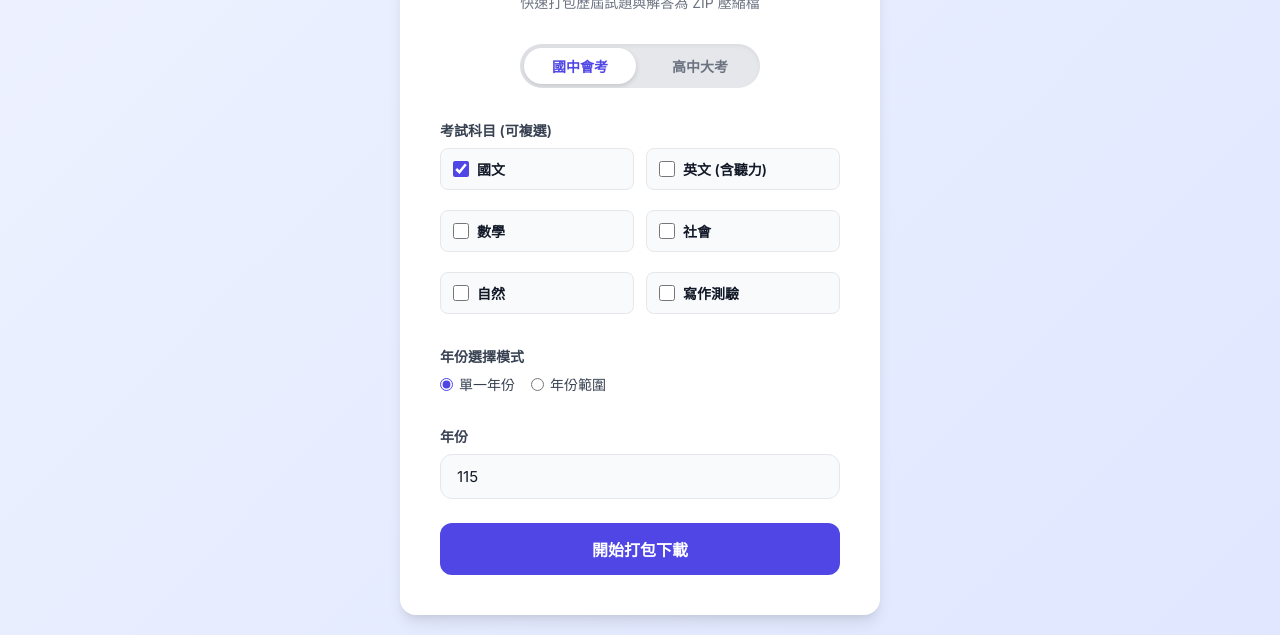
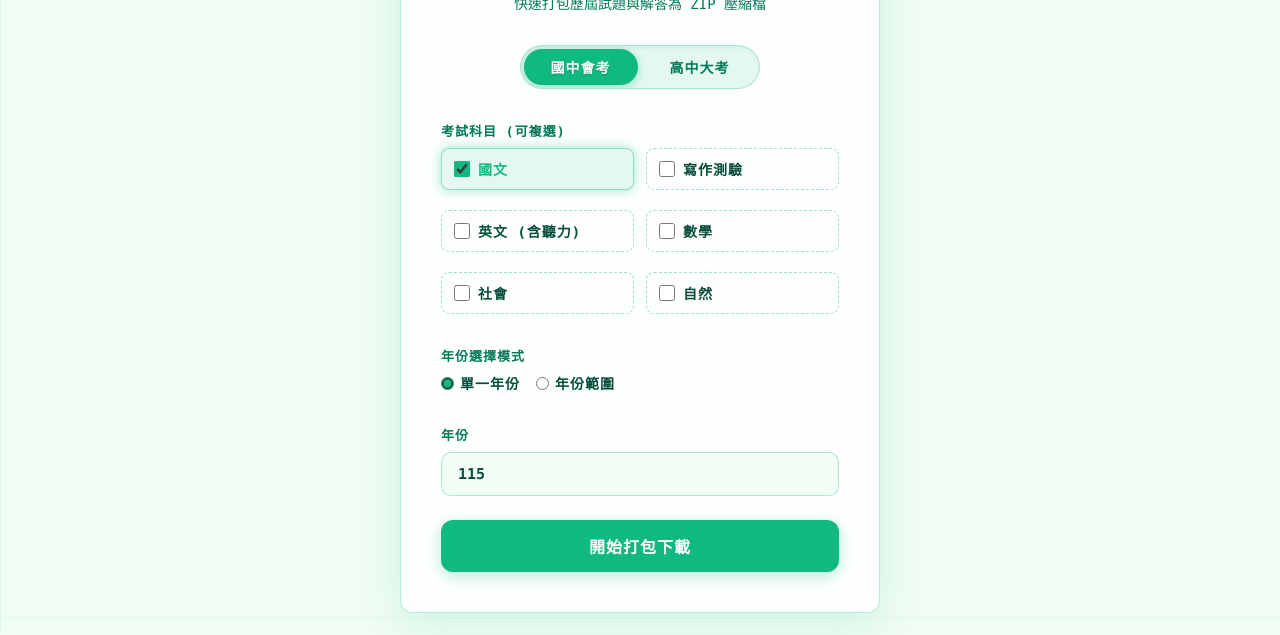
Before and after one commit to dondonjain/gsat-downloader, a plain HTML site: page index.html in a window 1280 px wide. Shown: the part 183-818 px from the top of the page. Drawn offline with nearby package versions, Linux system fonts and the light colour scheme.

Commit message:
style: Apply Green Tech theme and reorder writing exam subject

```diff
--- a/index.html
+++ b/index.html
@@ -110,11 +110,11 @@
         const subjectsData = {
             '會考': [
                 { value: '國文', label: '國文' },
+                { value: '寫作測驗', label: '寫作測驗' },
                 { value: '英文', label: '英文 (含聽力)' },
                 { value: '數學', label: '數學' },
                 { value: '社會', label: '社會' },
-                { value: '自然', label: '自然' },
-                { value: '寫作測驗', label: '寫作測驗' }
+                { value: '自然', label: '自然' }
             ],
             '學測': [
                 { value: '國文', label: '國文 (含國綜/國寫)' },
--- a/style.css
+++ b/style.css
@@ -1,13 +1,21 @@
 :root {
-    --primary: #4F46E5;
-    --primary-hover: #4338CA;
-    --bg-color: #F3F4F6;
-    --card-bg: #FFFFFF;
-    --text-main: #111827;
-    --text-muted: #6B7280;
-    --border-color: #E5E7EB;
-    --shadow: 0 10px 15px -3px rgba(0, 0, 0, 0.1), 0 4px 6px -2px rgba(0, 0, 0, 0.05);
-    --border-radius: 16px;
+    --bg-color: #f0fdf4;
+    --card-bg: rgba(255, 255, 255, 0.85);
+    --text-primary: #064e3b;
+    --text-secondary: #047857;
+    --sys-green: #10b981;
+    --sys-green-hover: #059669;
+    --divider: rgba(16, 185, 129, 0.2);
+    --shadow-soft: 0 10px 40px rgba(16, 185, 129, 0.15);
+    --focus-ring: 0 0 12px rgba(16, 185, 129, 0.4);
+
+    /* Legacy variable mappings for existing classes */
+    --primary: #10b981;
+    --primary-hover: #059669;
+    --text-main: #064e3b;
+    --text-muted: #047857;
+    --border-color: rgba(16, 185, 129, 0.3);
+    --border-radius: 12px;
     --error: #DC2626;
     --error-bg: #FEF2F2;
 }
@@ -19,14 +27,20 @@
 }
 
 body {
-    font-family: 'Inter', 'Noto Sans TC', sans-serif;
-    background: linear-gradient(135deg, #EEF2FF 0%, #E0E7FF 100%);
+    font-family: "Consolas", "Courier New", "Noto Sans TC", "Microsoft JhengHei", sans-serif;
+    background-color: var(--bg-color);
+    background-image:
+        linear-gradient(rgba(16, 185, 129, 0.08) 1px, transparent 1px),
+        linear-gradient(90deg, rgba(16, 185, 129, 0.08) 1px, transparent 1px);
+    background-size: 30px 30px;
+    background-attachment: fixed;
     min-height: 100vh;
     display: flex;
     justify-content: center;
     align-items: center;
-    color: var(--text-main);
+    color: var(--text-primary);
     padding: 20px;
+    -webkit-font-smoothing: antialiased;
 }
 
 .container {
@@ -34,8 +48,11 @@ body {
     width: 100%;
     max-width: 480px;
     border-radius: var(--border-radius);
-    box-shadow: var(--shadow);
+    box-shadow: var(--shadow-soft);
     padding: 40px;
+    backdrop-filter: blur(12px);
+    -webkit-backdrop-filter: blur(12px);
+    border: 1px solid rgba(16, 185, 129, 0.3);
     transition: transform 0.3s ease;
 }
 
@@ -49,7 +66,7 @@ header {
 }
 
 .logo-box {
-    background: #EEF2FF;
+    background: rgba(16, 185, 129, 0.1);
     color: var(--primary);
     width: 56px;
     height: 56px;
@@ -58,18 +75,23 @@ header {
     justify-content: center;
     align-items: center;
     margin: 0 auto 16px;
+    box-shadow: 0 0 15px rgba(16, 185, 129, 0.3);
+    border: 1px solid rgba(16, 185, 129, 0.4);
 }
 
 h1 {
     font-size: 24px;
     font-weight: 700;
     margin-bottom: 8px;
-    color: var(--text-main);
+    color: var(--text-primary);
+    text-shadow: 0 0 10px rgba(16, 185, 129, 0.4);
+    letter-spacing: 1px;
 }
 
 header p {
     font-size: 14px;
-    color: var(--text-muted);
+    font-weight: 500;
+    color: var(--text-secondary);
 }
 
 .form-group {
@@ -87,29 +109,31 @@ header p {
 
 label {
     display: block;
-    font-size: 14px;
+    font-size: 13px;
     font-weight: 600;
     margin-bottom: 8px;
-    color: #374151;
+    color: var(--text-secondary);
+    letter-spacing: 1px;
 }
 
 select, input[type="number"] {
     width: 100%;
     padding: 12px 16px;
-    border: 1px solid var(--border-color);
-    border-radius: 12px;
+    border: 1px solid rgba(16, 185, 129, 0.3);
+    border-radius: 10px;
     font-size: 15px;
-    color: var(--text-main);
-    background-color: #F9FAFB;
+    color: var(--text-primary);
+    background-color: rgba(240, 253, 244, 0.85);
     font-family: inherit;
+    font-weight: 600;
     transition: all 0.2s ease;
 }
 
 select:focus, input[type="number"]:focus {
     outline: none;
     border-color: var(--primary);
-    background-color: #FFFFFF;
-    box-shadow: 0 0 0 4px rgba(79, 70, 229, 0.1);
+    background-color: rgba(16, 185, 129, 0.05);
+    box-shadow: var(--focus-ring);
 }
 
 button {
@@ -120,24 +144,30 @@ button {
     border-radius: 12px;
     padding: 14px;
     font-size: 16px;
-    font-weight: 600;
+    font-weight: 700;
     font-family: inherit;
     cursor: pointer;
     display: flex;
     justify-content: center;
     align-items: center;
     gap: 8px;
-    transition: all 0.2s ease;
+    transition: all 0.3s ease;
+    box-shadow: 0 4px 15px rgba(16, 185, 129, 0.3);
+    text-transform: uppercase;
+    letter-spacing: 1px;
 }
 
 button:hover:not(:disabled) {
     background-color: var(--primary-hover);
-    transform: translateY(-1px);
+    transform: translateY(-2px);
+    box-shadow: 0 6px 20px rgba(16, 185, 129, 0.4);
 }
 
 button:disabled {
     opacity: 0.7;
     cursor: not-allowed;
+    transform: none;
+    box-shadow: none;
 }
 
 .spinner {
@@ -161,10 +191,12 @@ button:disabled {
 .status-message {
     margin-top: 24px;
     padding: 16px;
-    background-color: #EFF6FF;
+    background-color: rgba(16, 185, 129, 0.1);
+    border: 1px solid rgba(16, 185, 129, 0.3);
     border-radius: 12px;
-    color: #1E40AF;
+    color: var(--text-primary);
     font-size: 14px;
+    font-weight: 600;
     text-align: center;
     animation: fadeIn 0.3s ease;
 }
@@ -172,7 +204,7 @@ button:disabled {
 .progress-bar-container {
     width: 100%;
     height: 4px;
-    background-color: #DBEAFE;
+    background-color: rgba(16, 185, 129, 0.2);
     border-radius: 2px;
     margin-top: 12px;
     overflow: hidden;
@@ -181,16 +213,17 @@ button:disabled {
 .progress-bar {
     width: 50%;
     height: 100%;
-    background-color: #3B82F6;
+    background-color: var(--primary);
     border-radius: 2px;
     animation: indeterminate 1.5s infinite linear;
     transform-origin: 0% 50%;
+    box-shadow: 0 0 10px var(--primary);
 }
 
 @keyframes indeterminate {
-    0% { transform: translateX(0) scaleX(0); }
-    40% { transform: translateX(0) scaleX(0.4); }
-    100% { transform: translateX(100%) scaleX(0.5); }
+    0% { transform: translateX(-100%) scaleX(0.2); }
+    50% { transform: translateX(0) scaleX(0.5); }
+    100% { transform: translateX(200%) scaleX(0.2); }
 }
 
 @keyframes fadeIn {
@@ -224,7 +257,8 @@ button:disabled {
     display: inline-block;
     width: 240px;
     height: 44px;
-    background-color: #E5E7EB;
+    background-color: rgba(16, 185, 129, 0.1);
+    border: 1px solid rgba(16, 185, 129, 0.3);
     border-radius: 22px;
     cursor: pointer;
     overflow: hidden;
@@ -240,19 +274,19 @@ button:disabled {
 
 .slider {
     position: absolute;
-    top: 4px;
-    left: 4px;
-    width: 112px;
+    top: 3px;
+    left: 3px;
+    width: 114px;
     height: 36px;
-    background-color: white;
+    background-color: var(--primary);
     border-radius: 18px;
     transition: transform 0.3s cubic-bezier(0.4, 0.0, 0.2, 1);
-    box-shadow: 0 2px 5px rgba(0,0,0,0.15);
+    box-shadow: 0 2px 10px rgba(16, 185, 129, 0.4);
     z-index: 1;
 }
 
 input:checked + .slider {
-    transform: translateX(120px);
+    transform: translateX(118px);
 }
 
 .toggle-labels {
@@ -270,7 +304,7 @@ input:checked + .slider {
 
 .toggle-labels span {
     font-size: 14px;
-    font-weight: 600;
+    font-weight: 700;
     width: 50%;
     text-align: center;
     color: var(--text-muted);
@@ -278,11 +312,13 @@ input:checked + .slider {
 }
 
 input:not(:checked) ~ .toggle-labels .label-left {
-    color: var(--primary);
+    color: #FFFFFF;
+    text-shadow: 0 1px 2px rgba(0,0,0,0.2);
 }
 
 input:checked ~ .toggle-labels .label-right {
-    color: var(--primary);
+    color: #FFFFFF;
+    text-shadow: 0 1px 2px rgba(0,0,0,0.2);
 }
 
 /* Checkbox Grid 樣式 */
@@ -296,18 +332,20 @@ input:checked ~ .toggle-labels .label-right {
     display: flex;
     align-items: center;
     padding: 10px 12px;
-    border: 1px solid var(--border-color);
+    border: 1px dashed rgba(16, 185, 129, 0.4);
     border-radius: 8px;
     cursor: pointer;
-    background-color: #F9FAFB;
+    background-color: transparent;
     transition: all 0.2s ease;
     font-size: 14px;
+    font-weight: 600;
     color: var(--text-main);
 }
 
 .checkbox-label:hover {
-    border-color: var(--primary);
-    background-color: #EEF2FF;
+    border-style: solid;
+    background-color: rgba(16, 185, 129, 0.05);
+    box-shadow: 0 0 8px rgba(16, 185, 129, 0.2);
 }
 
 .checkbox-label input[type="checkbox"] {
@@ -316,6 +354,14 @@ input:checked ~ .toggle-labels .label-right {
     height: 16px;
     accent-color: var(--primary);
     cursor: pointer;
+}
+
+/* 模擬選中時發光框線 */
+.checkbox-label:has(input:checked) {
+    border-style: solid;
+    background-color: rgba(16, 185, 129, 0.1);
+    box-shadow: var(--focus-ring);
+    color: var(--primary);
 }
 
 .radio-group {
@@ -328,7 +374,8 @@ input:checked ~ .toggle-labels .label-right {
     align-items: center;
     font-size: 14px;
     cursor: pointer;
-    font-weight: 500;
+    font-weight: 600;
+    color: var(--text-main);
 }
 
 .radio-label input {
@@ -343,12 +390,13 @@ input:checked ~ .toggle-labels .label-right {
     left: 0;
     width: 100%;
     height: 100%;
-    background-color: rgba(0, 0, 0, 0.5);
+    background-color: rgba(0, 0, 0, 0.4);
     display: flex;
     justify-content: center;
     align-items: center;
     z-index: 100;
-    backdrop-filter: blur(4px);
+    backdrop-filter: blur(6px);
+    -webkit-backdrop-filter: blur(6px);
     animation: fadeIn 0.2s ease;
 }
 
@@ -356,23 +404,28 @@ input:checked ~ .toggle-labels .label-right {
     background-color: var(--card-bg);
     padding: 32px;
     border-radius: var(--border-radius);
-    box-shadow: 0 20px 25px -5px rgba(0, 0, 0, 0.1), 0 10px 10px -5px rgba(0, 0, 0, 0.04);
+    box-shadow: 0 20px 40px rgba(16, 185, 129, 0.2);
+    border: 1px solid rgba(16, 185, 129, 0.4);
     width: 90%;
     max-width: 400px;
     text-align: center;
-    animation: slideUp 0.3s ease;
+    animation: slideUp 0.3s cubic-bezier(0.16, 1, 0.3, 1);
+    backdrop-filter: blur(16px);
+    -webkit-backdrop-filter: blur(16px);
 }
 
 .modal-content h3 {
     margin-bottom: 12px;
-    color: var(--text-main);
+    color: var(--text-primary);
+    font-size: 20px;
 }
 
 .modal-content p {
     font-size: 14px;
     color: var(--text-muted);
     margin-bottom: 24px;
-    line-height: 1.5;
+    line-height: 1.6;
+    font-weight: 500;
 }
 
 .modal-actions {
@@ -389,14 +442,16 @@ input:checked ~ .toggle-labels .label-right {
     border-radius: 12px;
     padding: 12px;
     font-size: 15px;
-    font-weight: 600;
+    font-weight: 700;
     cursor: pointer;
     transition: all 0.2s ease;
+    text-transform: uppercase;
+    letter-spacing: 1px;
 }
 
 .btn-outline:hover {
-    background-color: var(--primary);
-    color: white;
+    background-color: rgba(16, 185, 129, 0.1);
+    box-shadow: 0 0 15px rgba(16, 185, 129, 0.3);
 }
 
 .btn-cancel {
@@ -408,14 +463,15 @@ input:checked ~ .toggle-labels .label-right {
     font-size: 14px;
     cursor: pointer;
     transition: color 0.2s ease;
+    font-weight: 600;
 }
 
 .btn-cancel:hover {
-    color: var(--text-main);
-    text-decoration: underline;
+    color: var(--error);
+    text-decoration: none;
 }
 
 @keyframes slideUp {
-    from { opacity: 0; transform: translateY(20px); }
-    to { opacity: 1; transform: translateY(0); }
+    from { opacity: 0; transform: translateY(20px) scale(0.95); }
+    to { opacity: 1; transform: translateY(0) scale(1); }
 }
```
